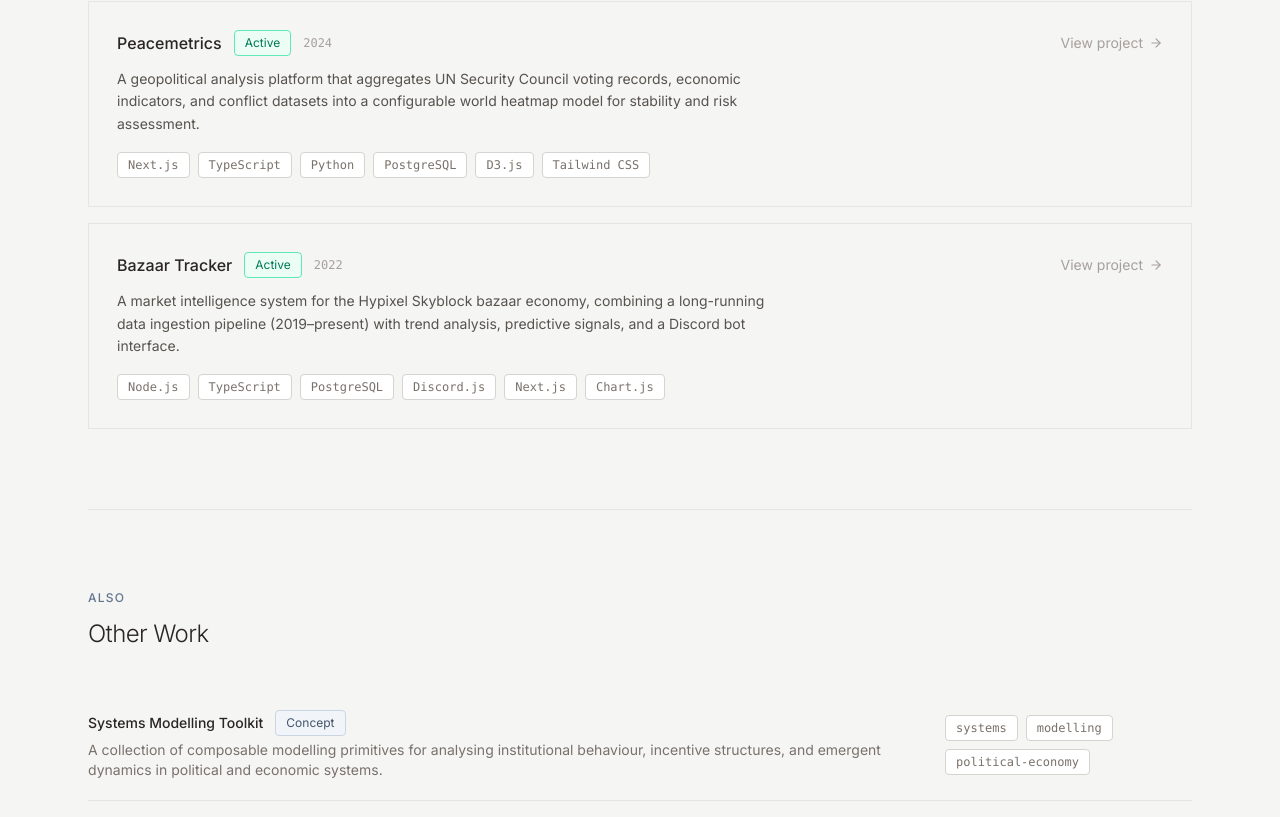
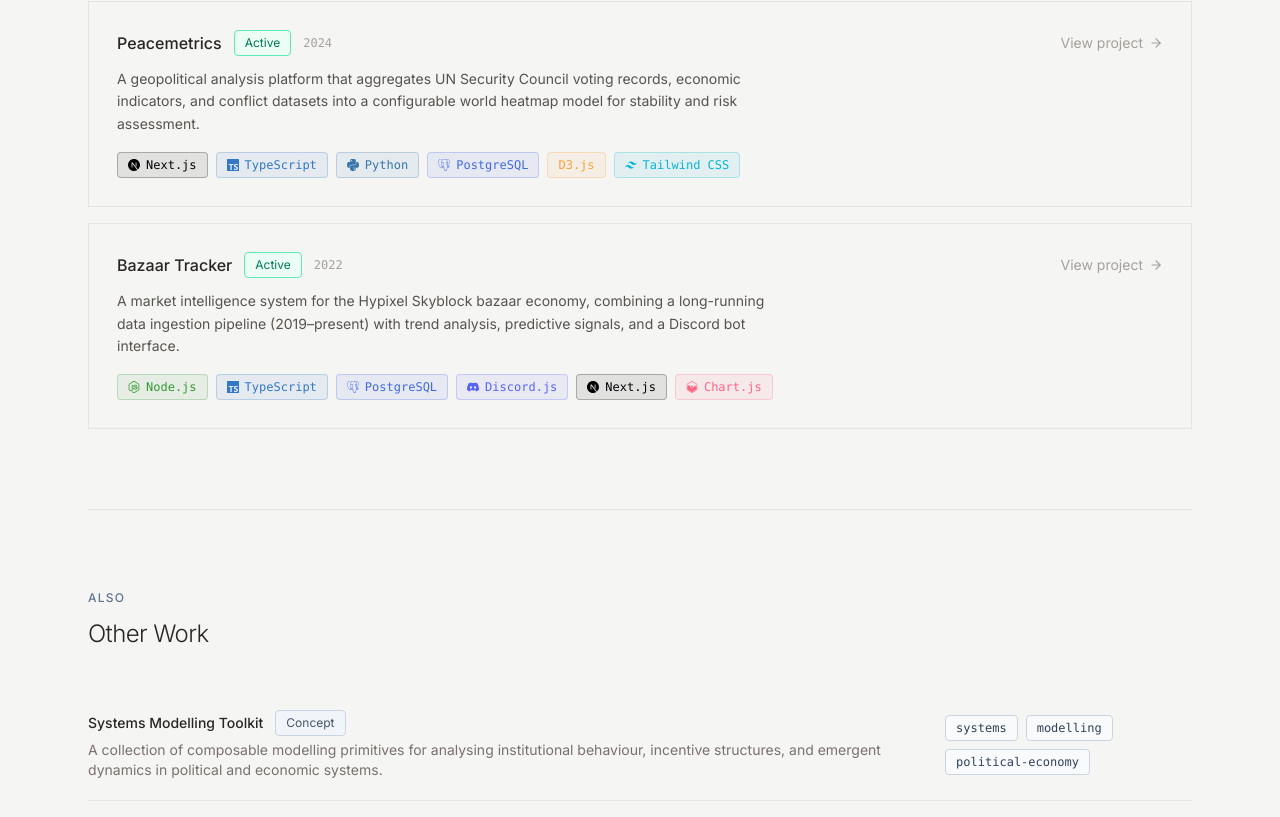
Before and after one commit to mrailouis/louisbeer, a Next.js app: page /projects in a window 1280 px wide. Shown: the part 1163-1980 px from the top of the page. Built offline with nearby package versions, Linux system fonts and the light colour scheme.

Commit message:
Add tech brand icons with colours to all stack tags

```diff
--- a/package.json
+++ b/package.json
@@ -21,6 +21,7 @@
     "react": "19.2.4",
     "react-dom": "19.2.4",
     "reading-time": "^1.5.0",
+    "simple-icons": "^16.17.0",
     "tailwind-merge": "^3.5.0",
     "zod": "^4.3.6"
   },
--- a/src/app/page.tsx
+++ b/src/app/page.tsx
@@ -3,6 +3,7 @@
 import { projects, essays, updates } from "@/lib/content";
 import { getGithubActivity } from "@/lib/github";
 import { Section, SectionHeader, Tag, StatusBadge } from "@/components/ui";
+import { TechTag } from "@/components/TechTag";
 
 export default async function HomePage() {
   const activity = await getGithubActivity();
@@ -129,9 +130,7 @@
               </div>
               <div className="flex flex-wrap gap-2 md:justify-end">
                 {project.stack.slice(0, 3).map((s) => (
-                  <Tag key={s} variant="muted">
-                    {s}
-                  </Tag>
+                  <TechTag key={s} name={s} />
                 ))}
               </div>
             </Link>
--- a/src/app/projects/[slug]/page.tsx
+++ b/src/app/projects/[slug]/page.tsx
@@ -5,6 +5,7 @@
 import { projects } from '@/lib/content'
 import { getRepoCommits } from '@/lib/github'
 import { Tag, StatusBadge, Callout, Section } from '@/components/ui'
+import { TechTag } from '@/components/TechTag'
 import { CommitFeed } from '@/components/CommitFeed'
 
 interface Props {
@@ -334,7 +335,7 @@
                 Stack
               </p>
               <div className="flex flex-wrap gap-2">
-                {project.stack.map((s) => <Tag key={s} variant="muted">{s}</Tag>)}
+                {project.stack.map((s) => <TechTag key={s} name={s} />)}
               </div>
             </div>
             <div className="border border-stone-200 p-6">
--- a/src/app/projects/page.tsx
+++ b/src/app/projects/page.tsx
@@ -3,7 +3,8 @@
 import { ArrowRight, ExternalLink } from 'lucide-react'
 import { projects } from '@/lib/content'
 import { getContributionCalendar, getAllCommits } from '@/lib/github'
-import { Section, SectionHeader, Tag, StatusBadge } from '@/components/ui'
+import { Section, SectionHeader, StatusBadge } from '@/components/ui'
+import { TechTag } from '@/components/TechTag'
 import { ContributionGraph } from '@/components/ContributionGraph'
 import { CommitFeed } from '@/components/CommitFeed'
 
@@ -80,7 +81,7 @@
                   </p>
                   <div className="flex flex-wrap gap-2">
                     {project.stack.map((s) => (
-                      <Tag key={s} variant="muted">{s}</Tag>
+                      <TechTag key={s} name={s} />
                     ))}
                   </div>
                 </div>
@@ -117,7 +118,7 @@
                 </div>
                 <div className="flex flex-wrap gap-2">
                   {project.tags.slice(0, 3).map((t) => (
-                    <Tag key={t} variant="muted">{t}</Tag>
+                    <TechTag key={t} name={t} />
                   ))}
                 </div>
               </Link>
--- /dev/null
+++ b/src/components/TechTag.tsx
@@ -0,0 +1,86 @@
+import { getTechMeta, hexToAlpha } from '@/lib/techMeta'
+import { cn } from '@/lib/cn'
+
+interface TechTagProps {
+  name: string
+  variant?: 'default' | 'muted' | 'pill'
+  className?: string
+}
+
+// Dynamically pull the SVG path from simple-icons
+function getIconPath(slug: string): string | null {
+  try {
+    // simple-icons exports an object keyed by `si${Slug}` with { path, hex, title }
+    // We do a dynamic require so this only runs server-side at build time
+    // eslint-disable-next-line @typescript-eslint/no-require-imports
+    const icons = require('simple-icons')
+    const key = `si${slug.charAt(0).toUpperCase()}${slug.slice(1)}`
+    return icons[key]?.path ?? null
+  } catch {
+    return null
+  }
+}
+
+export function TechTag({ name, variant = 'default', className }: TechTagProps) {
+  const meta = getTechMeta(name)
+
+  if (!meta) {
+    // Fallback: plain tag with no icon
+    return (
+      <span
+        className={cn(
+          'inline-flex items-center gap-1.5 text-xs px-2.5 py-1 rounded border font-mono',
+          variant === 'muted'
+            ? 'text-stone-500 border-stone-300 bg-white'
+            : 'text-slate-700 border-slate-300 bg-slate-50',
+          className
+        )}
+      >
+        {name}
+      </span>
+    )
+  }
+
+  const iconPath = getIconPath(meta.icon)
+  const bg = hexToAlpha(meta.color, 0.08)
+  const border = hexToAlpha(meta.color, 0.25)
+
+  return (
+    <span
+      className={cn(
+        'inline-flex items-center gap-1.5 text-xs px-2.5 py-1 rounded border font-mono whitespace-nowrap',
+        className
+      )}
+      style={{
+        color: meta.color === '#F7DF1E' ? '#92700A' : meta.color, // darken yellow for readability
+        backgroundColor: bg,
+        borderColor: border,
+      }}
+    >
+      {iconPath && (
+        <svg
+          role="img"
+          viewBox="0 0 24 24"
+          className="w-3 h-3 shrink-0"
+          fill="currentColor"
+          aria-label={name}
+        >
+          <path d={iconPath} />
+        </svg>
+      )}
+      {name}
+    </span>
+  )
+}
+
+// Drop-in replacement for the plain Tag when used for stack items
+export function StackTagList({ stack, limit }: { stack: string[]; limit?: number }) {
+  const items = limit ? stack.slice(0, limit) : stack
+  return (
+    <div className="flex flex-wrap gap-2">
+      {items.map((s) => (
+        <TechTag key={s} name={s} />
+      ))}
+    </div>
+  )
+}
--- /dev/null
+++ b/src/lib/techMeta.ts
@@ -0,0 +1,60 @@
+// Tech brand colours and simple-icons slugs
+// Brand colours sourced from official brand guidelines / simple-icons
+export interface TechMeta {
+  color: string        // hex, used for the icon fill and badge tint
+  icon: string         // simple-icons slug (matches si<Slug> export)
+  label?: string       // override display label if different from key
+}
+
+const tech: Record<string, TechMeta> = {
+  // Languages
+  Kotlin:       { color: '#7F52FF', icon: 'kotlin' },
+  Java:         { color: '#ED8B00', icon: 'openjdk' },
+  TypeScript:   { color: '#3178C6', icon: 'typescript' },
+  JavaScript:   { color: '#F7DF1E', icon: 'javascript' },
+  Python:       { color: '#3776AB', icon: 'python' },
+  GLSL:         { color: '#5586A4', icon: 'opengl' },
+  Rust:         { color: '#CE412B', icon: 'rust' },
+  Go:           { color: '#00ACD7', icon: 'go' },
+
+  // Frameworks / runtimes
+  'Next.js':    { color: '#000000', icon: 'nextdotjs' },
+  React:        { color: '#61DAFB', icon: 'react' },
+  'Node.js':    { color: '#339933', icon: 'nodedotjs' },
+  'Discord.js': { color: '#5865F2', icon: 'discord' },
+
+  // Styling
+  'Tailwind CSS': { color: '#06B6D4', icon: 'tailwindcss' },
+
+  // Databases
+  PostgreSQL:   { color: '#4169E1', icon: 'postgresql' },
+  Redis:        { color: '#DC382D', icon: 'redis' },
+  MongoDB:      { color: '#47A248', icon: 'mongodb' },
+
+  // Data / ML
+  'D3.js':      { color: '#F9A03C', icon: 'd3dotjs' },
+  'Chart.js':   { color: '#FF6384', icon: 'chartdotjs' },
+  pandas:       { color: '#150458', icon: 'pandas' },
+  'scikit-learn': { color: '#F7931E', icon: 'scikitlearn' },
+
+  // Build / tooling
+  Gradle:       { color: '#02303A', icon: 'gradle' },
+  Docker:       { color: '#2496ED', icon: 'docker' },
+  Git:          { color: '#F05032', icon: 'git' },
+
+  // JVM / Minecraft ecosystem
+  Mixin:        { color: '#ED8B00', icon: 'openjdk' },     // no dedicated icon, use JVM
+  LWJGL:        { color: '#ED8B00', icon: 'openjdk' },
+}
+
+export function getTechMeta(name: string): TechMeta | null {
+  return tech[name] ?? null
+}
+
+// Returns a light tinted background colour for a given hex
+export function hexToAlpha(hex: string, alpha = 0.1): string {
+  const r = parseInt(hex.slice(1, 3), 16)
+  const g = parseInt(hex.slice(3, 5), 16)
+  const b = parseInt(hex.slice(5, 7), 16)
+  return `rgba(${r},${g},${b},${alpha})`
+}
```
Also changed, not shown: 1 other file (tests, documents, lock files or other folders).
